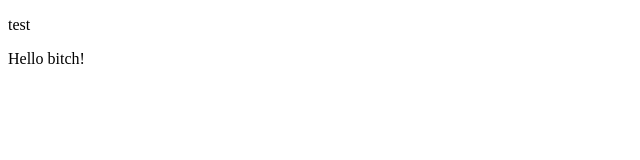
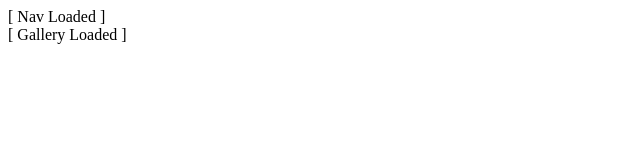
Before and after one commit to rome-777/imageViewer, a React app: page / in a window 1280 px wide. Shown: the whole page, without its empty margins (0-640 px from the left). Built offline with nearby package versions, Linux system fonts and the light colour scheme.

Commit message:
draft home page created; components identified

```diff
--- a/package.json
+++ b/package.json
@@ -24,6 +24,7 @@
   "dependencies": {
     "axios": "^0.24.0",
     "express": "^4.17.2",
+    "history": "^5.2.0",
     "i": "^0.3.7",
     "npm": "^8.3.1",
     "path": "^0.12.7",
@@ -31,6 +32,7 @@
     "react": "^17.0.2",
     "react-dom": "^17.0.2",
     "react-router": "^6.2.1",
+    "react-router-dom": "^6.2.1",
     "rimraf": "^3.0.2",
     "sequelize": "^6.13.0",
     "webpack": "^5.66.0",
--- a/public/index.html
+++ b/public/index.html
@@ -11,8 +11,7 @@
 </head>
 
 <body>
-    <p>test</p>
-    <div id="app"></div>
+    <div id="root"></div>
 </body>
 
 </html>
--- a/src/client/app.js
+++ b/src/client/app.js
@@ -1,7 +1,17 @@
 import React from 'react';
+import { Route, Routes } from 'react-router-dom';
+import { Nav, MainPage, Photo } from './components';
 
-const App = () => {
-    return <div>Hello bitch!</div>
-};
-
-export default App;
+// App contains Nav (persistent throught the app) and serves the Routes
+export default function App() {
+    return (
+        <div id='app'>
+            <Nav />
+            <MainPage />
+            {/* <Routes>
+                <Route exact path='/' component={MainPage} />
+                <Route path='/photo' component={Photo} />
+            </Routes> */}
+        </div>
+    );
+}
--- /dev/null
+++ b/src/client/components/Gallery.js
@@ -0,0 +1,7 @@
+import React from 'react';
+
+export default function Gallery() {
+    return (
+        <div>[ Gallery loaded ]</div>
+    );
+}
--- /dev/null
+++ b/src/client/components/MainPage.js
@@ -0,0 +1,10 @@
+import React from 'react';
+import { Gallery } from './index';
+
+export default function MainPage() {
+    return (
+        <div>
+            <div>[ Gallery Loaded ]</div>
+        </div>
+    );
+}
--- /dev/null
+++ b/src/client/components/Nav.js
@@ -0,0 +1,7 @@
+import React from 'react';
+
+export default function Nav() {
+    return (
+        <div>[ Nav Loaded ]</div>
+    );
+}
--- /dev/null
+++ b/src/client/components/Photo.js
@@ -0,0 +1,7 @@
+import React from 'react';
+
+export default function Photo() {
+    return (
+        <div>[ This is a photo ]</div>
+    );
+}
--- /dev/null
+++ b/src/client/components/index.js
@@ -0,0 +1,7 @@
+/* Central export for all components */
+
+export { default as Gallery } from './Gallery';
+export { default as MainPage } from './MainPage';
+export { default as Nav } from './Nav';
+export { default as Photo } from './Photo';
+export { default as PhotoModal } from './PhotoModal';
--- a/src/client/index.js
+++ b/src/client/index.js
@@ -1,5 +1,15 @@
 import React from 'react';
 import { render } from 'react-dom';
-import App from './app';
+import { BrowserRouter as Router } from 'react-router-dom';
+import { createBrowserHistory } from 'history';
+import App from './App';
 
-render(<App />, document.getElementById('app'));
+const history = createBrowserHistory();
+
+// App encapsulated
+render(
+    <Router history={history}>
+        <App />
+    </Router>,
+    document.getElementById('root')
+);
--- a/webpack.config.js
+++ b/webpack.config.js
@@ -27,7 +27,8 @@ module.exports = {
         ]
     },
     resolve: {
-        extensions: ['*', '.js', '.jsx']
+        extensions: ['*', '.js', '.jsx'],
+        modules: ['src', 'node_modules']
     },
     devServer: {
         port: 3000,
```
Also changed, not shown: src/client/boilerplate/x-app.js (deleted, +0 -14 lines), src/client/boilerplate/x-index.js (deleted, +0 -16 lines), src/client/components/PhotoModal.js (added), 1 other file.
